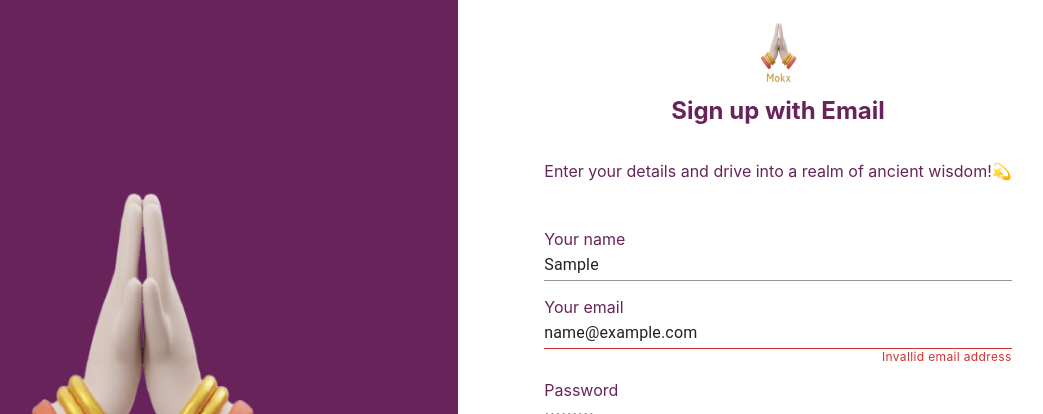
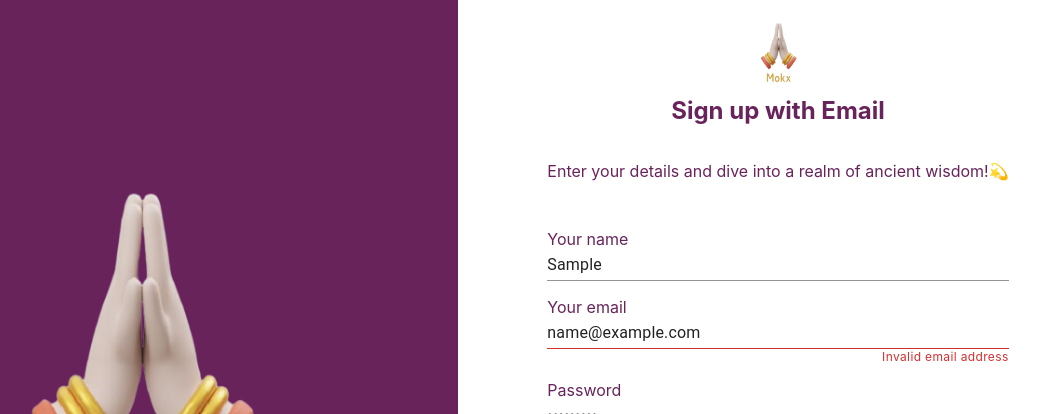
Before and after one commit to dummy-co-der/Assignment-MoX, a React (Vite) app: page /signup in a window 1280 px wide. Both pictures are taken after typing "Sample", "name@example.com", "Sample123", "Sample123" into the empty fields and a click on the button "Create an account". Shown: the top 414 px of the page, without its empty margins (182-1225 px from the left). Built offline with nearby package versions, Linux system fonts and the light colour scheme.

Commit message:
documentation

```diff
--- a/src/components/loginin/LoginIn.jsx
+++ b/src/components/loginin/LoginIn.jsx
@@ -11,6 +11,7 @@ const LoginIn = () => {
   return (
     <div className={styles.login}>
       <div className={styles.loginsub}>
+        {/* Animation Section */}
         <div className={styles.anim}>
           <motion.div
             animate={{ y: ["0%", "5%", "0%"] }}
@@ -24,37 +25,50 @@ const LoginIn = () => {
             />
           </motion.div>
         </div>
+
+        {/* Login Content Section */}
         <div className={styles.loginacc}>
-          <a href="/"> <ArrowBackIcon className={styles.arrow} style={{marginLeft:"0.5rem"}}/></a>
+          {/* Back button */}
+          <a href="/">
+            <ArrowBackIcon className={styles.arrow} style={{ marginLeft: "0.5rem" }} />
+          </a>
+
+          {/* Login Content */}
           <div className={styles.login_content}>
             <h2 style={{ marginTop: "4rem" }}> Log in to Mokx </h2>
             <p>
-              Welcome back! Sign in using your social account or email to
-              continue us
+              Welcome back! Sign in using your social account or email to continue us
             </p>
+
+            {/* Social Icons */}
             <div className={styles.socials}>
-              <FacebookRoundedIcon style={{ marginRight: "1rem", color:"#3674e4", borderRadius:"50%", border:"1px solid black", padding:"3px" }}/>
-              <GoogleIcon style={{ marginRight: "1rem", color:"#69235b", borderRadius:"50%", border:"1px solid black", padding:"3px" }} />
-              <AppleIcon style={{ marginRight: "1rem", color: "black", borderRadius:"50%", border:"1px solid black", padding:"3px"}} />
+              <FacebookRoundedIcon style={{ marginRight: "1rem", color: "#3674e4", borderRadius: "50%", border: "1px solid black", padding: "3px" }} />
+              <GoogleIcon style={{ marginRight: "1rem", color: "#69235b", borderRadius: "50%", border: "1px solid black", padding: "3px" }} />
+              <AppleIcon style={{ marginRight: "1rem", color: "black", borderRadius: "50%", border: "1px solid black", padding: "3px" }} />
             </div>
+
+            {/* OR Section */}
             <div className={styles.or}>
               <p style={{ backgroundColor: "gray", height: "0.5px", width: "42%" }} />
-              <span
-                style={{marginTop: "0.5rem", marginLeft: "0.5rem", marginRight: "0.5rem" }} >
-                OR
-              </span>
-              <p style={{ backgroundColor: "gray",height: "0.5px", width: "42%" }} />
+              <span style={{ marginTop: "0.5rem", marginLeft: "0.5rem", marginRight: "0.5rem" }}> OR </span>
+              <p style={{ backgroundColor: "gray", height: "0.5px", width: "42%" }} />
             </div>
+
+            {/* Form Group Section */}
             <div className={styles.form_group}>
               <span className={styles.form_heading}> Your email </span>
-                <TextField id="standard-basic" style={{width:"100%"}} variant="standard" type="email"/>
-              <span className={styles.form_heading} style={{marginTop:"1rem"}}> Password </span>
-                <TextField id="standard-basic" style={{width:"100%"}} variant="standard" type="password" />
+              <TextField id="standard-basic" style={{ width: "100%" }} variant="standard" type="email" />
+              <span className={styles.form_heading} style={{ marginTop: "1rem" }}> Password </span>
+              <TextField id="standard-basic" style={{ width: "100%" }} variant="standard" type="password" />
             </div>
-            <Button style={{ color: "#69235b", backgroundColor: "#f5c75f", textTransform:"none", marginTop:"4rem" }}>
+
+            {/* Login Button */}
+            <Button style={{ color: "#69235b", backgroundColor: "#f5c75f", textTransform: "none", marginTop: "4rem" }}>
               Login
             </Button>
-            <span style={{color:"#f5c75f", marginTop:"1rem"}}> Forgot Password? </span>
+
+            {/* Forgot Password */}
+            <span style={{ color: "#f5c75f", marginTop: "1rem" }}> Forgot Password? </span>
           </div>
         </div>
       </div>
--- a/src/components/signup/SignUp.jsx
+++ b/src/components/signup/SignUp.jsx
@@ -4,7 +4,10 @@ import { motion } from "framer-motion";
 import ArrowBackIcon from "@mui/icons-material/ArrowBack";
 import { Button, TextField } from "@mui/material";
 
+// List of allowed email domains
 const allowedDomains = ["gmail.com", "outlook.com", "yahoo.in", "ymail.com"];
+
+// Function to check if the email domain is valid
 const isEmailDomainValid = (email) => {
   const emailParts = email.split('@');
   if (emailParts.length === 2) {
@@ -15,12 +18,16 @@ const allowedDomains = ["gmail.com", "outlook.com", "yahoo.in", "ymail.com"];
 };
 
 const SignUp = () => {
+  // State to manage the email input field and email validation
   const [email, setEmail] = useState('');
   const [isInvalid, setIsInvalid] = useState(false);
 
+  // Event handler for email input change
   const handleChange = (event) => {
     const { value } = event.target;
     setEmail(value);
+
+    // Check if the email domain is valid and set the state accordingly
     setIsInvalid(!isEmailDomainValid(value));
   };
 
@@ -45,18 +52,26 @@ const SignUp = () => {
           <div className={styles.signup_content}>
             <h2 style={{ marginTop: "0rem" }}> Sign up with Email </h2>
             <p>
-              Enter your details and drive into a realm of ancient wisdom!💫
+              Enter your details and dive into a realm of ancient wisdom!💫
             </p>
             <div style={{marginTop:"1rem"}}>
               <span className={styles.form_heading} style={{ marginTop: "1rem" }}> Your name </span>
               <TextField id="standard-basic" style={{ width: "100%" }} variant="standard" type="name" />
               <span className={styles.form_heading} style={{ marginTop: "1rem" }}> Your email </span>
-              <TextField id="standard-basic" style={{ width: "100%" }} variant="standard" type="email" value={email}
+
+              {/* Email input field */}
+              <TextField
+                id="standard-basic"
+                style={{ width: "100%" }}
+                variant="standard"
+                type="email"
+                value={email}
                 onChange={handleChange}
-                error={isInvalid}
+                error={isInvalid} // Set the error state of the TextField
               />
 
-              {isInvalid && <span style={{color:"#d32f2f", fontWeight:"400", letterSpacing:"0.03em", fontSize:"0.75em", display:"flex", justifyContent:"right"}}> Invallid email address </span> }
+              {/* Error message for invalid email */}
+              {isInvalid && <span style={{color:"#d32f2f", fontWeight:"400", letterSpacing:"0.03em", fontSize:"0.75em", display:"flex", justifyContent:"right"}}> Invalid email address </span> }
 
               <span className={styles.form_heading} style={{ marginTop: "1rem" }}> Password </span>
               <TextField id="standard-basic" style={{ width: "100%" }} variant="standard" type="password" />
```
Lines whose indentation alone changed are shown as unchanged.
